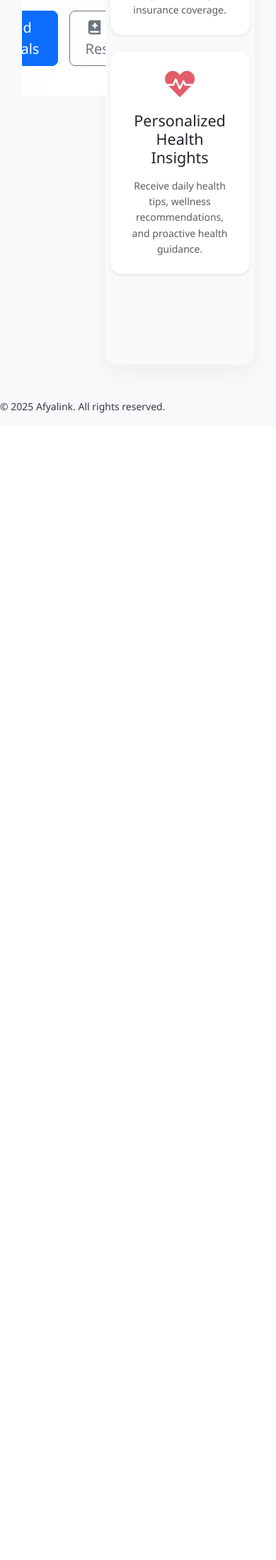
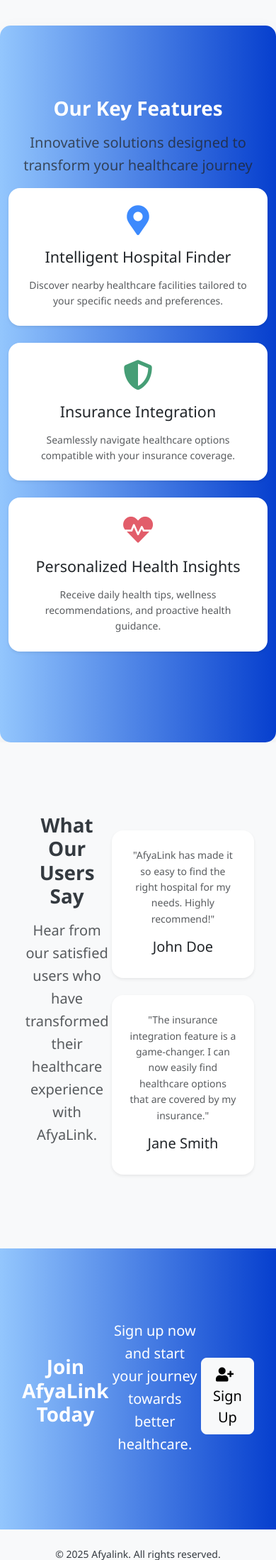
Before and after one commit to Kevin-ace/afyalink, a Python web app: template frontend/templates/landing_page.html in a window 390 px wide. Shown: the part 1079-3277 px from the top of the page at 71% size. Before the commit the page ends 1661 px from the top, so only its background shows below. Run offline with Jinja, Linux system fonts and the light colour scheme; the template is opened without the code that fills it, so the values that code supplies are empty.

Commit message:
[ADD]landing page css and starndard logo.

```diff
--- a/frontend/css/landing.css
+++ b/frontend/css/landing.css
@@ -57,6 +57,7 @@ body {
   text-align: center;
   padding: 2rem 0;
   background: linear-gradient(135deg, var(--light-color) 0%, white 100%);
+  padding-top: 0px;
 }
 
 .hero-content {
@@ -97,11 +98,12 @@ body {
   margin-top: 2rem;
   display: flex;
   justify-content: space-around;
-  /* padding: 40px 20px; */
   padding: 2rem 0;
   background-color: var(--light-color);
   border-radius: 15px;
   box-shadow: 0 10px 30px rgba(0, 0, 0, 0.05);
+  padding-top: 50px;
+  padding-bottom: 50px;
 }
 
 .feature {
@@ -187,6 +189,8 @@ body {
   background: linear-gradient(135deg, var(--light-color) 0%, white 100%);
   padding: 1rem 0;
   color: var(--text-color);
+  padding-top: 20px;
+  padding-bottom: 20px;
 }
 
 .footer a {
--- a/frontend/css/navbar.css
+++ b/frontend/css/navbar.css
@@ -9,12 +9,14 @@
     padding: 0.5rem 1rem;
     box-shadow: 0 2px 4px rgba(0,0,0,0.1);
     transition: all 0.3s ease;
+    font-size: 1.1rem; /* Increase the font size of the navbar items */
 }
 
 .navbar-brand {
     display: flex;
     align-items: center;
     font-weight: 600;
+    font-size: 1.5rem; /* Increase the font size of the brand name */
 }
 
 .navbar-brand img {
@@ -36,7 +38,7 @@
     color: var(--text-color);
     margin: 0 10px;
     transition: color 0.3s ease;
-    font-size: 1rem;
+    font-size: 1.1rem; /* Increase the font size of the nav links */
 }
 
 .navbar-nav .nav-link i {
@@ -142,7 +144,7 @@
 
 /* Navbar Spacing Adjustment */
 body {
-    padding-top: 80px; /* Adjust based on navbar height */
+    padding-top: 70px; /* Adjust this value based on the height of your navbar */
 }
 
 @media (max-width: 991px) {
--- a/frontend/templates/booking.html
+++ b/frontend/templates/booking.html
@@ -13,7 +13,7 @@
     <nav class="navbar navbar-expand-lg navbar-light bg-white shadow-sm fixed-top">
       <div class="container-fluid px-4">
         <a class="navbar-brand d-flex align-items-center" href="dashboard.html">
-          <img src="./assets/icons/logos.png" alt="AfyaLink Logo" width="40" height="40" class="me-2">
+          <img src="../assets/icons/logos.png" alt="AfyaLink Logo" width="40" height="40" class="me-2">
           <span class="brand-name">AfyaLink</span>
         </a>
         <button class="navbar-toggler" type="button" data-bs-toggle="collapse" data-bs-target="#navbarNav" aria-controls="navbarNav" aria-expanded="false" aria-label="Toggle navigation">
--- a/frontend/templates/emergency.html
+++ b/frontend/templates/emergency.html
@@ -13,7 +13,7 @@
     <nav class="navbar navbar-expand-lg navbar-light bg-white shadow-sm fixed-top">
       <div class="container-fluid px-4">
         <a class="navbar-brand d-flex align-items-center" href="dashboard.html">
-          <img src="./assets/icons/logos.png" alt="AfyaLink Logo" width="40" height="40" class="me-2">
+          <img src="../assets/icons/logos.png" alt="AfyaLink Logo" width="40" height="40" class="me-2">
           <span class="brand-name">AfyaLink</span>
         </a>
         <button class="navbar-toggler" type="button" data-bs-toggle="collapse" data-bs-target="#navbarNav" aria-controls="navbarNav" aria-expanded="false" aria-label="Toggle navigation">
--- a/frontend/templates/facilities.html
+++ b/frontend/templates/facilities.html
@@ -14,7 +14,7 @@
     <nav class="navbar navbar-expand-lg navbar-light bg-white shadow-sm fixed-top">
       <div class="container-fluid px-4">
         <a class="navbar-brand d-flex align-items-center" href="dashboard.html">
-          <img src="./assets/icons/logos.png" alt="AfyaLink Logo" width="40" height="40" class="me-2">
+          <img src="../assets/icons/logos.png" alt="AfyaLink Logo" width="40" height="40" class="me-2">
           <span class="brand-name">AfyaLink</span>
         </a>
         <button class="navbar-toggler" type="button" data-bs-toggle="collapse" data-bs-target="#navbarNav" aria-controls="navbarNav" aria-expanded="false" aria-label="Toggle navigation">
--- a/frontend/templates/landing_page.html
+++ b/frontend/templates/landing_page.html
@@ -21,77 +21,58 @@
     <link rel="stylesheet" href="https://cdnjs.cloudflare.com/ajax/libs/font-awesome/5.15.3/css/all.min.css">
 
     <!-- Custom Stylesheets -->
-    <link rel="preload" href="./css/styles.css" as="style">
-    <link rel="preload" href="./css/landing.css" as="style">
-    <link rel="stylesheet" href="./css/styles.css" media="all">
-    <link rel="stylesheet" href="./css/landing.css" media="all">
-    <link rel="stylesheet" href="./css/navbar.css" />
+    <link rel="preload" href="../css/styles.css" as="style">
+    <link rel="preload" href="../css/landing.css" as="style">
+    <link rel="stylesheet" href="../css/styles.css" media="all">
+    <link rel="stylesheet" href="../css/landing.css" media="all">
+    <link rel="stylesheet" href="../css/navbar.css" />
+    <style>
+        .hero-section {
+            background: url('../assets/images/medical-banner-with-doctor-working-laptop.jpg') no-repeat center center;
+            background-size: cover;
+            color: white;
+            padding: 100px 0;
+        }
+        .hero-content {
+            background: rgba(0, 0, 0, 0.5);
+            padding: 20px;
+            border-radius: 10px;
+        }
+    </style>
 </head>
 <body>
-    <header class="container-fluid responsive-flex">
-      <nav class="navbar navbar-expand-lg navbar-light bg-white shadow-sm fixed-top">
-        <div class="container-fluid px-4">
-          <a class="navbar-brand d-flex align-items-center" href="landing_page.html">
-            <img src="./assets/icons/logos.png" alt="AfyaLink Logo" width="40" height="40" class="me-2">
-            <span class="brand-name">AfyaLink</span>
-          </a>
-          <button class="navbar-toggler" type="button" data-bs-toggle="collapse" data-bs-target="#navbarNav" aria-controls="navbarNav" aria-expanded="false" aria-label="Toggle navigation">
-            <span class="navbar-toggler-icon"></span>
-          </button>
-          <div class="collapse navbar-collapse" id="navbarNav">
-            <ul class="navbar-nav ms-auto">
-              <li class="nav-item">
-                <a class="nav-link active" href="dashboard.html">
-                  <i class="fas fa-home me-1"></i>Home
-                </a>
-              </li>
-
-              <li class="nav-item">
-                <a class="nav-link" href="login.html">
-                  <i class="fas fa-sign-in-alt me-1"></i>Sign In
-                </a>
-              </li>
-            </ul>
-          </div>
-        </div>
-      </nav>
-    </header>
-
-    <main class="container py-5">
-      <section class="hero-section mb-6">
-        <div class="row align-items-center g-5">
-          <div class="col-lg-6 order-2 order-lg-1">
-            <div class="hero-content pe-lg-5">
-              <h1 class="display-4 fw-bold mb-3 text-primary">
+    <main class="container-fluid p-0">
+      <section class="hero-section mb-6 text-center">
+        <div class="row justify-content-center g-5">
+          <div class="col-lg-8">
+            <div class="hero-content">
+              <div class="login-logo mb-3">
+                <img src="../assets/icons/afyalogo.png" alt="AfyaLink Logo" class="img-fluid">
+              </div>
+              <h1 class="display-4 fw-bold mb-3">
+                AFYALINK
+              </h1>
+              <h1 class="display-4 fw-bold mb-3">
                 Your Comprehensive Healthcare Navigator
               </h1>
-              <p class="lead text-muted mb-4">
+              <p class="lead mb-4">
                 Empowering you with personalized health insights, seamless
                 hospital connections, and proactive wellness support.
               </p>
-              <div class="d-flex gap-3">
-                <a href="#" class="btn btn-primary btn-lg">
+              <div class="d-flex justify-content-center gap-3">
+                <a href="dashboard.html" class="btn btn-primary btn-lg">
                   <i class="fas fa-hospital me-2"></i>Find Hospitals
                 </a>
-                <a href="#" class="btn btn-outline-secondary btn-lg">
-                  <i class="fas fa-book-medical me-2"></i>Health Resources
+                <a href="login.html" class="btn btn-outline-light btn-lg">
+                  <i class="fas fa-sign-in-alt me-2"></i>Sign In
                 </a>
               </div>
-            </div>
-          </div>
-          <div class="col-lg-6 order-1 order-lg-2">
-            <div class="hero-image text-center">
-              <img
-                src="./assets/icons/logos.png"
-                alt="Healthcare Navigation"
-                class="img-fluid rounded-3 shadow-lg"
-              />
             </div>
           </div>
         </div>
       </section>
 
-      <section id="features" class="features py-6 responsive-grid">
+      <section id="features" class="features py-6 text-center" style="background: linear-gradient(to right, #93c6fd, #063fce); color: white;">
         <div class="container">
           <!-- Header Section -->
           <div class="text-center mb-5">
@@ -101,11 +82,9 @@
             </p>
 
             <!-- Cards Section -->
-            <div class="row g-4 flex-responsive">
+            <div class="row g-4 justify-content-center">
               <div class="col-md-4">
-                <div
-                  class="card h-100 border-0 shadow-sm rounded-4 overflow-hidden"
-                >
+                <div class="card h-100 border-0 shadow-sm rounded-4 overflow-hidden">
                   <div class="card-body text-center p-4">
                     <div class="feature-icon mb-3">
                       <i class="fas fa-map-marker-alt fa-3x text-primary"></i>
@@ -121,9 +100,7 @@
                 </div>
               </div>
               <div class="col-md-4">
-                <div
-                  class="card h-100 border-0 shadow-sm rounded-4 overflow-hidden"
-                >
+                <div class="card h-100 border-0 shadow-sm rounded-4 overflow-hidden">
                   <div class="card-body text-center p-4">
                     <div class="feature-icon mb-3">
                       <i class="fas fa-shield-alt fa-3x text-success"></i>
@@ -137,9 +114,7 @@
                 </div>
               </div>
               <div class="col-md-4">
-                <div
-                  class="card h-100 border-0 shadow-sm rounded-4 overflow-hidden"
-                >
+                <div class="card h-100 border-0 shadow-sm rounded-4 overflow-hidden">
                   <div class="card-body text-center p-4">
                     <div class="feature-icon mb-3">
                       <i class="fas fa-heartbeat fa-3x text-danger"></i>
@@ -158,9 +133,54 @@
           </div>
         </div>
       </section>
+
+      <section id="testimonials" class="testimonials py-6 text-center bg-light">
+        <div class="container">
+          <div class="text-center mb-5">
+            <h2 class="display-6 fw-bold mb-3">What Our Users Say</h2>
+            <p class="lead text-muted">
+              Hear from our satisfied users who have transformed their healthcare experience with AfyaLink.
+            </p>
+          </div>
+          <div class="row g-4 justify-content-center">
+            <div class="col-md-4">
+              <div class="card h-100 border-0 shadow-sm rounded-4 overflow-hidden">
+                <div class="card-body text-center p-4">
+                  <p class="card-text text-muted">
+                    "AfyaLink has made it so easy to find the right hospital for my needs. Highly recommend!"
+                  </p>
+                  <h5 class="card-title mt-3">John Doe</h5>
+                </div>
+              </div>
+            </div>
+            <div class="col-md-4">
+              <div class="card h-100 border-0 shadow-sm rounded-4 overflow-hidden">
+                <div class="card-body text-center p-4">
+                  <p class="card-text text-muted">
+                    "The insurance integration feature is a game-changer. I can now easily find healthcare options that are covered by my insurance."
+                  </p>
+                  <h5 class="card-title mt-3">Jane Smith</h5>
+                </div>
+              </div>
+            </div>
+          </div>
+        </div>
+      </section>
+
+      <section id="cta" class="cta py-6 text-center" style="background: linear-gradient(to right, #93c6fd, #063fce); color: white;">
+        <div class="container">
+          <h2 class="display-6 fw-bold mb-3">Join AfyaLink Today</h2>
+          <p class="lead mb-4">
+            Sign up now and start your journey towards better healthcare.
+          </p>
+          <a href="login.html" class="btn btn-light btn-lg">
+            <i class="fas fa-user-plus me-2"></i>Sign Up
+          </a>
+        </div>
+      </section>
     </main>
 
-    <footer>
+    <footer class="text-center py-4">
       <p>&copy; 2025 Afyalink. All rights reserved.</p>
     </footer>
 
```
Also changed, not shown: frontend/css/maps.css (+9 -1 lines), frontend/js/map-service.js (+165 -0 lines), frontend/templates/dashboard.html (+11 -6 lines), frontend/assets/icons/afyalogo.png (added), 1 other file.
